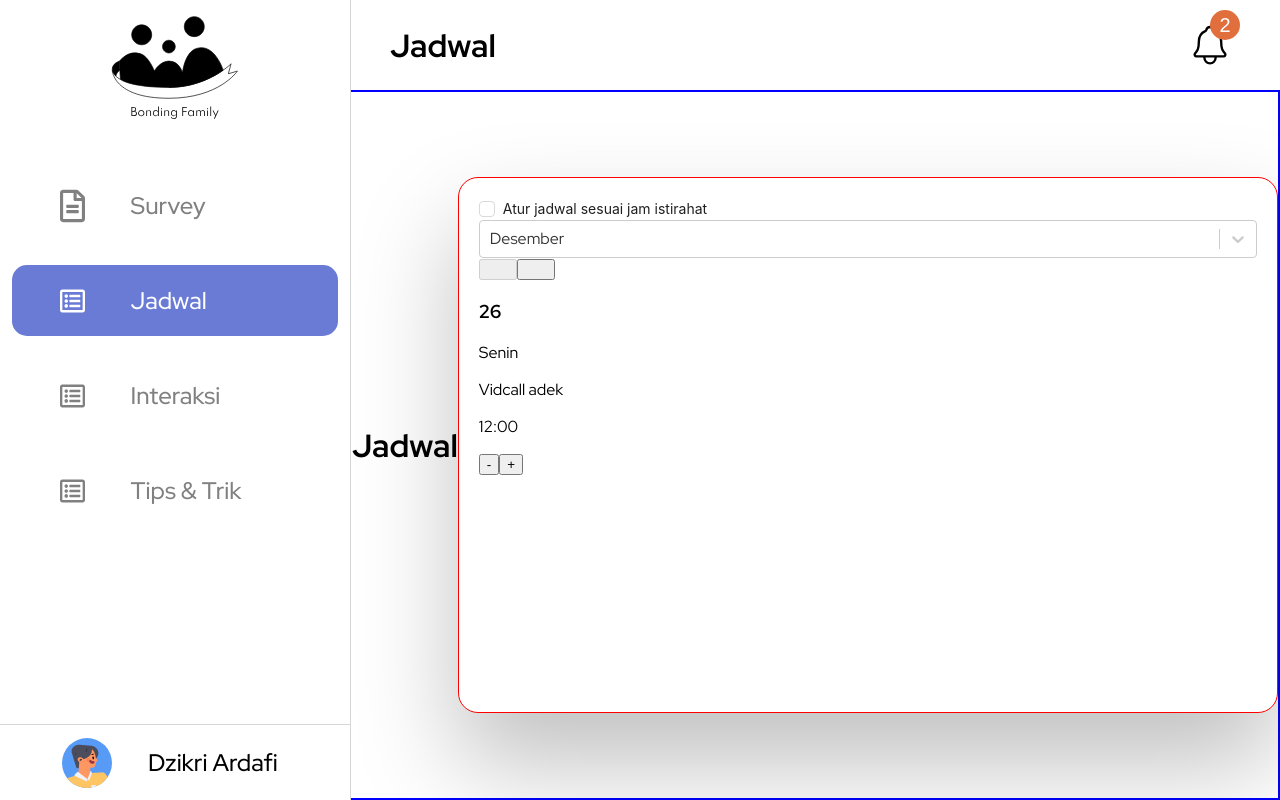
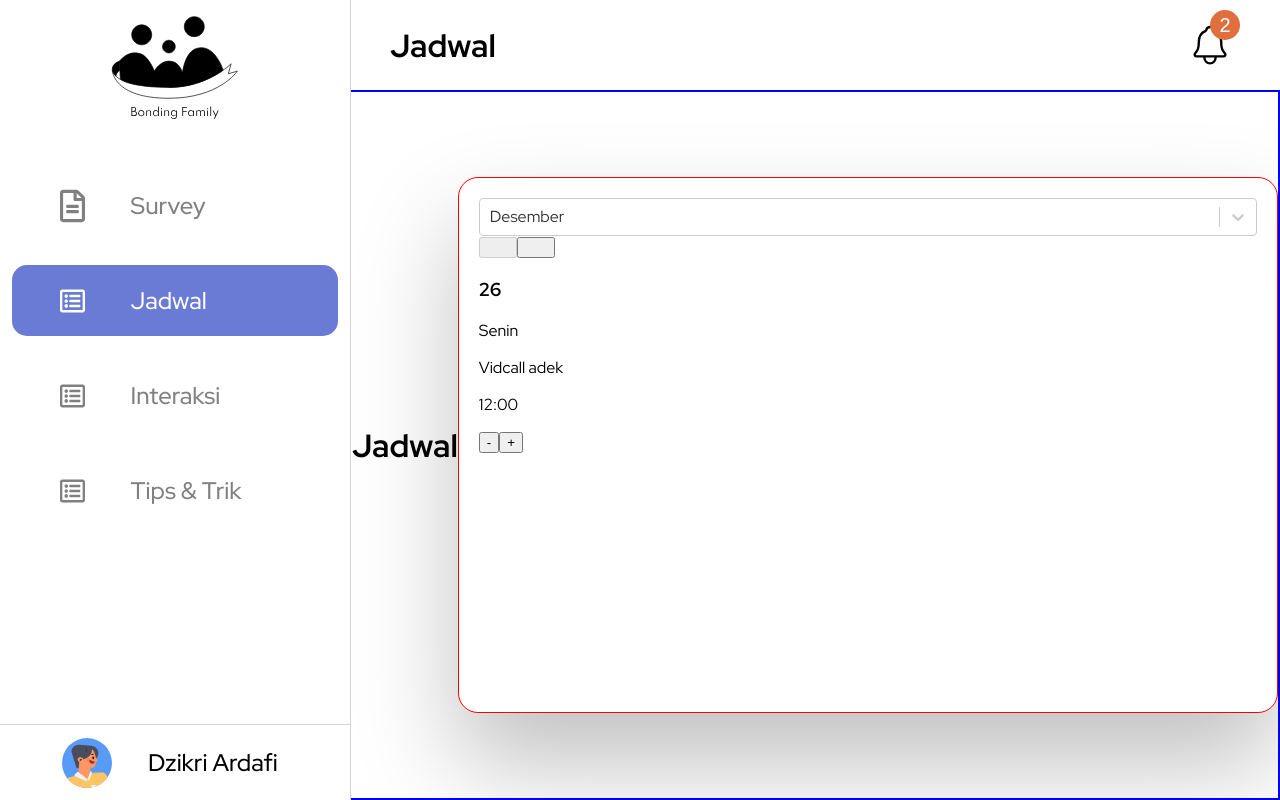
Before and after one commit to Ilham1m4man/Bonding-Family, a React (Create React App) app: page /jadwal in a window 1280 px wide. Built offline with nearby package versions, Linux system fonts and the light colour scheme; sample sign-in values are in the browser's storage.

Commit message:
Commenting unused feature

```diff
--- a/src/components/JadwalPageComponent/JadwalMainContent.js
+++ b/src/components/JadwalPageComponent/JadwalMainContent.js
@@ -1,7 +1,7 @@
 import React from "react";
 import "../../styles/jadwal-main-comp-style.css";
 import Select from "react-select";
-import { Checkbox } from "antd";
+/* import { Checkbox } from "antd"; */
 import CreateJadwalTemplate from "../../views/templates/CreateJadwalTemplate";
 import { useState } from "react";
 import useToggle from "../../utils/useToggle";
@@ -10,7 +10,7 @@ import hariPerMinggu from "./DaftarHari";
 import { useCallback } from "react";
 
 const JadwalMainContent = () => {
-  const [checked, setChecked] = useState(false);
+  /* const [checked, setChecked] = useState(false); */
   const [selectedMonth, setSelectedMonth] = useState(new Date().getMonth());
   const [week, setWeek] = useState(new Date().getDate());
   const [daftarTgl, setDaftarTgl] = useState([]);
@@ -108,11 +108,9 @@ const JadwalMainContent = () => {
     setSelectedMonth(bulanTerpilih.getMonth());
   };
 
-
-
-  const onCheckedChangeHandler = (event) => {
+  /* const onCheckedChangeHandler = (event) => {
     setChecked(event.target.checked);
-  };
+  }; */
 
   const onNextHandler = () => {
     setWeek(week + 7);
@@ -128,7 +126,7 @@ const JadwalMainContent = () => {
           <h1>Jadwal</h1>
         </div>
         <div id="jadwal-container">
-          <div id="checkbox-container">
+          {/* <div id="checkbox-container">
             <Checkbox
               className="checkbox-jadwal"
               onChange={onCheckedChangeHandler}
@@ -136,7 +134,7 @@ const JadwalMainContent = () => {
             >
               Atur jadwal sesuai jam istirahat
             </Checkbox>
-          </div>
+          </div> */}
           <div className="filter-container">
             <Select
 
```
